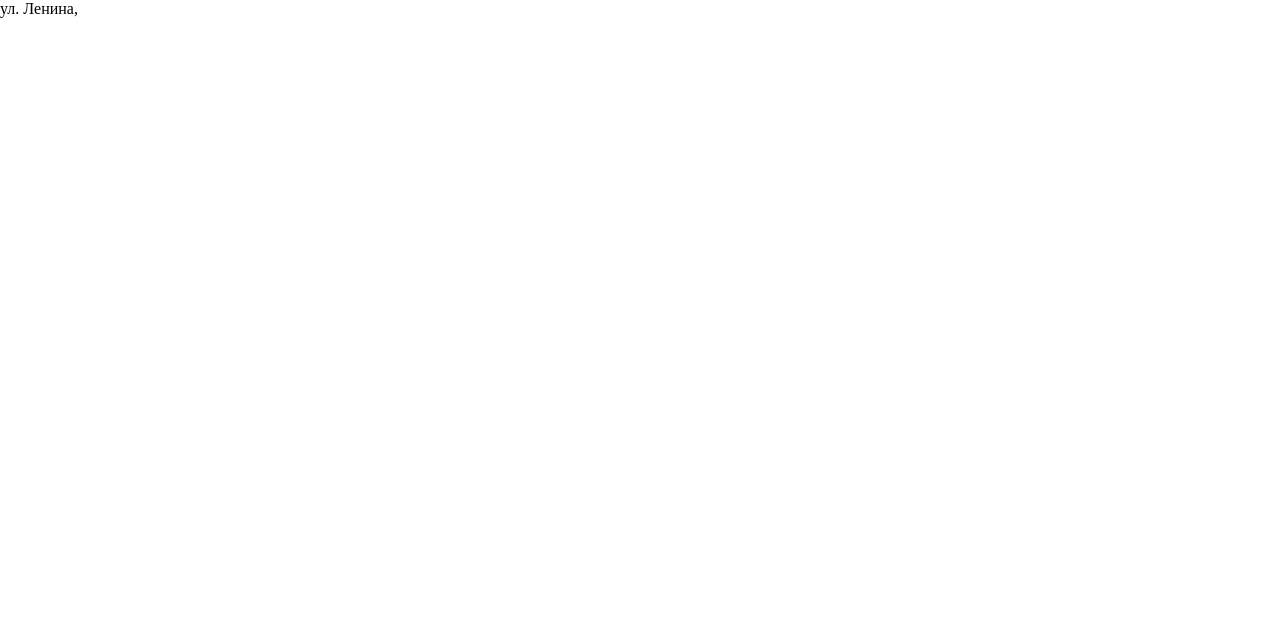
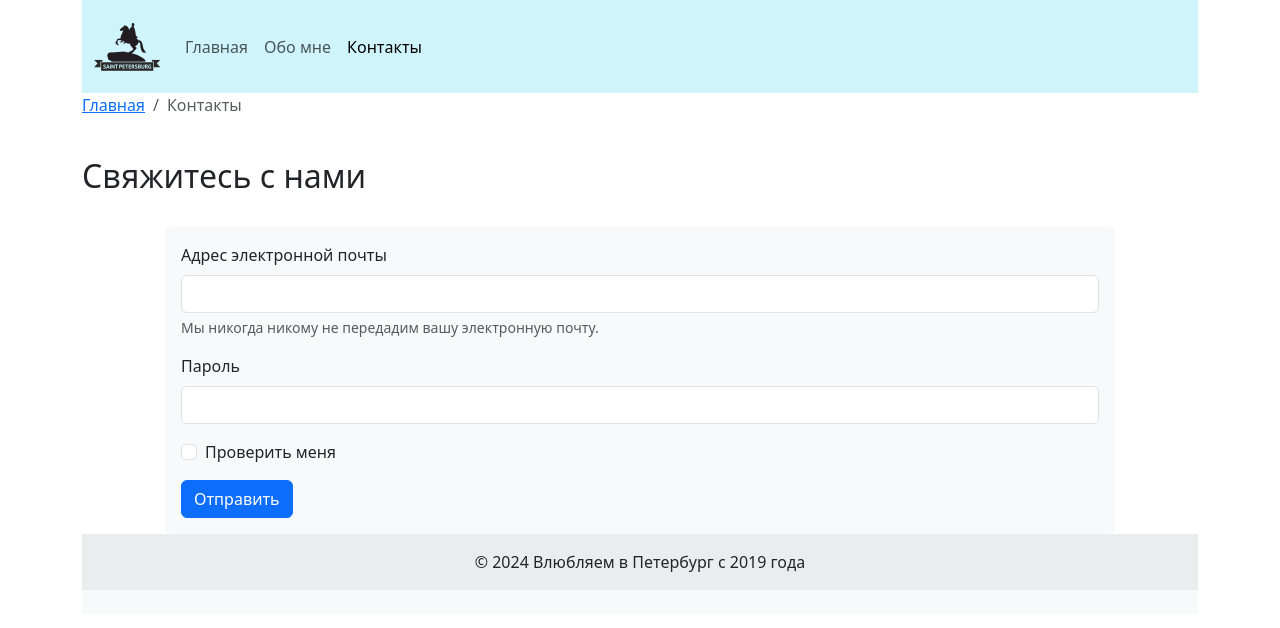
Before and after one commit to Daria-Dalin/Demography, a plain HTML site: page contacts.html in a window 1280 px wide. Drawn offline with nearby package versions, Linux system fonts and the light colour scheme.

Commit message:
contacts about

```diff
--- a/contacts.html
+++ b/contacts.html
@@ -1,12 +1,93 @@
 <!DOCTYPE html>
 <html lang="ru">
+
 <head>
     <meta charset="UTF-8">
-    <title>Контакты</title>
-    <link type="text/css" rel="stylesheet" href="css/reset.css">
-    <link type="text/css" rel="stylesheet" href="css/style.css">
+    <meta name="viewport" content="width=device-width, initial-scale=1.0">
+    <link href="https://cdn.jsdelivr.net/npm/bootstrap@5.3.0/dist/css/bootstrap.min.css" rel="stylesheet"
+          integrity="sha384-9ndCyUaIbzAi2FUVXJi0CjmCapSmO7SnpJef0486qhLnuZ2cdeRhO02iuK6FUUVM" crossorigin="anonymous">
+    <title>Гид по Петербургу</title>
+    <link rel="stylesheet" href="css/style.css">
+    <link type="image/png" sizes="32x32" rel="icon" href="./images/favicon.png">
+    <link rel="stylesheet" href="https://use.fontawesome.com/releases/v6.6.0/css/all.css">
 </head>
 <body>
-ул. Ленина,
+
+<!--Главный контейнер-->
+<div class="container">
+    <!--Шапка-->
+    <header>
+
+        <nav class="navbar navbar-expand-lg bg-info-subtle">
+            <div class="container-fluid">
+                <a class="navbar-brand" href="index.html"><img src="images/logo.png" alt="Медный всадник"></a>
+                <button class="navbar-toggler" type="button" data-bs-toggle="collapse" data-bs-target="#navbarNav"
+                        aria-controls="navbarNav" aria-expanded="false" aria-label="Переключатель навигации">
+                    <span class="navbar-toggler-icon"></span>
+                </button>
+                <div class="collapse navbar-collapse" id="navbarNav">
+                    <ul class="navbar-nav">
+                        <li class="nav-item">
+                            <a class="nav-link"  href="index.html">Главная</a>
+                        </li>
+                        <li class="nav-item">
+                            <a class="nav-link" href="about.html">Обо мне</a>
+                        </li>
+                        <li class="nav-item">
+                            <a class="nav-link active"  aria-current="page" href="contacts.html">Контакты</a>
+                        </li>
+                    </ul>
+                </div>
+            </div>
+        </nav>
+    </header>
+    <!--Шапка end-->
+<!--    Хлебные крошки-->
+    <nav aria-label="breadcrumb">
+  <ol class="breadcrumb">
+    <li class="breadcrumb-item"><a href="index.html">Главная</a></li>
+    <li class="breadcrumb-item active" aria-current="page">Контакты</li>
+  </ol>
+</nav>
+<!--    Хлебные крошки end-->
+<br>
+    <h2> Cвяжитесь с нами</h2>
+<!-- форма обратной связи-->
+    <br>
+    <div class="row">
+        <div class="col-10 col-centered bg-light p-3 rounded">
+            <form>
+                <div class="mb-3">
+                    <label for="exampleInputEmail1" class="form-label">Адрес электронной почты</label>
+                    <input type="email" class="form-control" id="exampleInputEmail1" aria-describedby="emailHelp">
+                    <div id="emailHelp" class="form-text">Мы никогда никому не передадим вашу электронную почту.</div>
+                </div>
+                <div class="mb-3">
+                    <label for="exampleInputPassword1" class="form-label">Пароль</label>
+                    <input type="password" class="form-control" id="exampleInputPassword1">
+                </div>
+                <div class="mb-3 form-check">
+                    <input type="checkbox" class="form-check-input" id="exampleCheck1">
+                    <label class="form-check-label" for="exampleCheck1">Проверить меня</label>
+                </div>
+                <button type="submit" class="btn btn-primary">Отправить</button>
+            </form>
+        </div>
+    </div>
+    <!-- форма обратной связи end-->
+<!--Подвал-->
+<footer class="bg-body-tertiary text-center text-lg-start">
+    <!-- Copyright -->
+    <div class="text-center p-3" style="background-color: rgba(0, 0, 0, 0.05);">
+        © 2024 Влюбляем в Петербург с 2019 года
+    </div>
+    <!-- Copyright -->
+    <br>
+</footer>
+<!--Подвал end-->
+<!--Главный контейнер end-->
+<script src="https://cdn.jsdelivr.net/npm/bootstrap@5.3.0/dist/js/bootstrap.bundle.min.js"
+        integrity="sha384-geWF76RCwLtnZ8qwWowPQNguL3RmwHVBC9FhGdlKrxdiJJigb/j/68SIy3Te4Bkz"
+        crossorigin="anonymous"></script>
 </body>
 </html>
```
Also changed, not shown: about.html (+31 -9 lines), index.html (+10 -4 lines).
